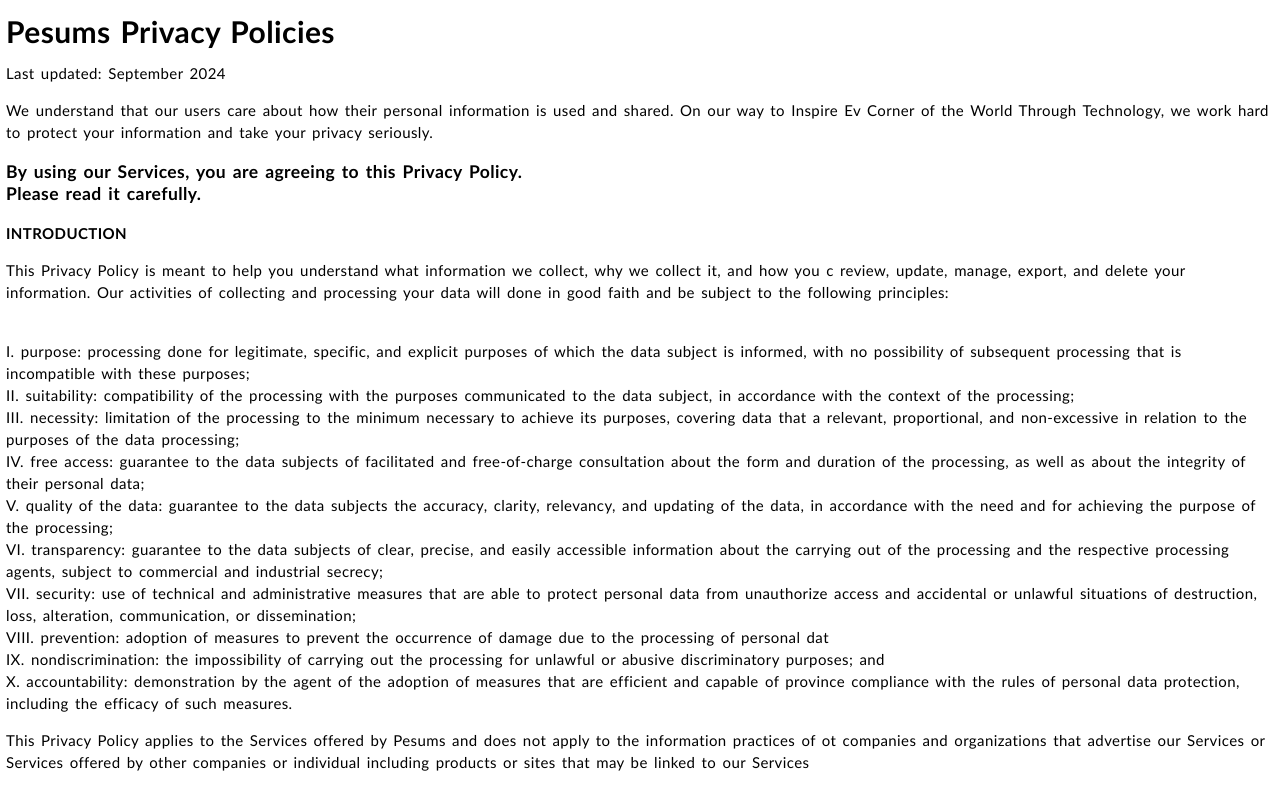
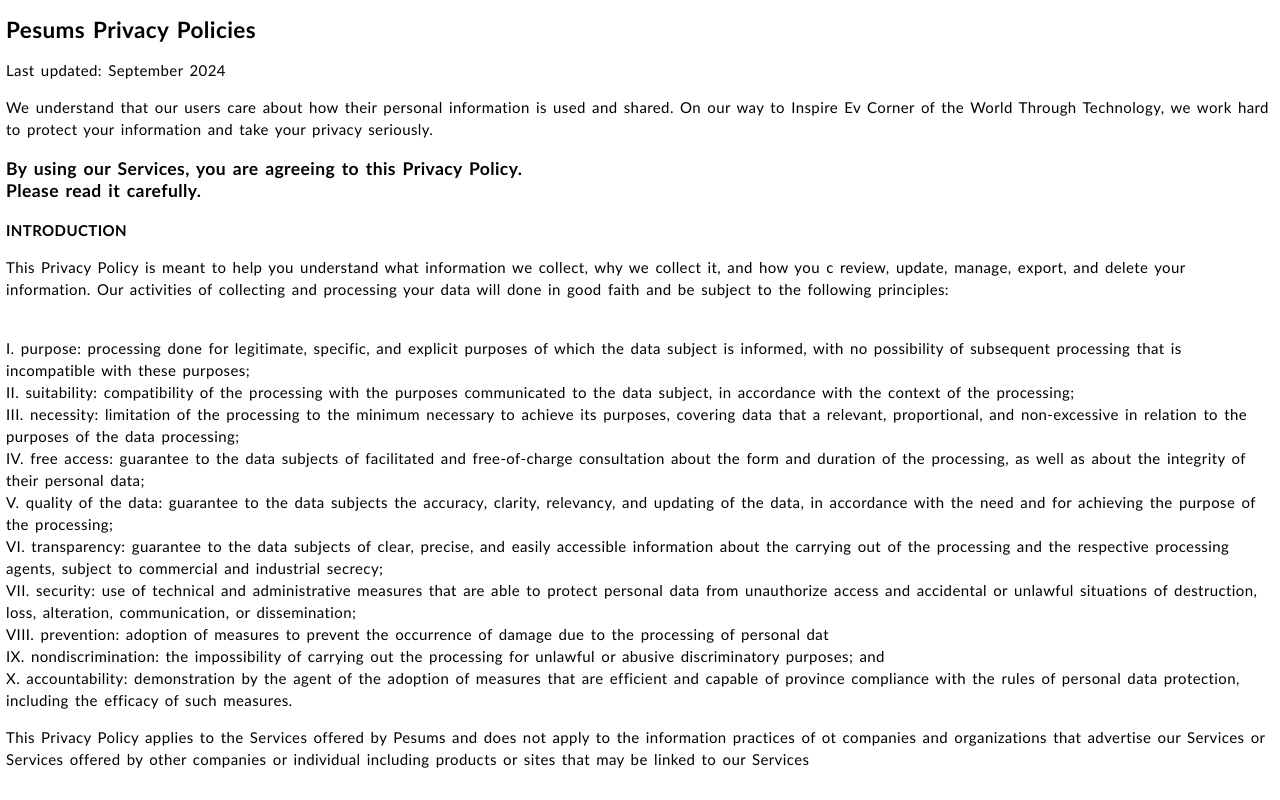
Before and after one commit to lonewolf3669/Pesums_Download, a plain HTML site: page Pesums Privacy Policy.html in a window 1280 px wide. Shown: the top 800 px of the page. Drawn offline with Linux system fonts and the light colour scheme.

Commit message:
Update Pesums Privacy Policy.html

```diff
--- a/Pesums Privacy Policy.html
+++ b/Pesums Privacy Policy.html
@@ -33,7 +33,7 @@
 
 <body>
   <p>
-  <h1>Pesums Privacy Policies</h1>
+  <h2>Pesums Privacy Policies</h2>
   Last updated: September 2024
   <p>We understand that our users care about how their personal information is used and shared. On our way to Inspire Ev
     Corner of the World Through Technology, we work hard to protect your information and take your privacy seriously.
```
